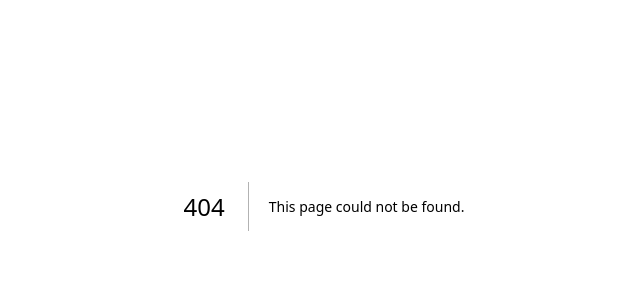
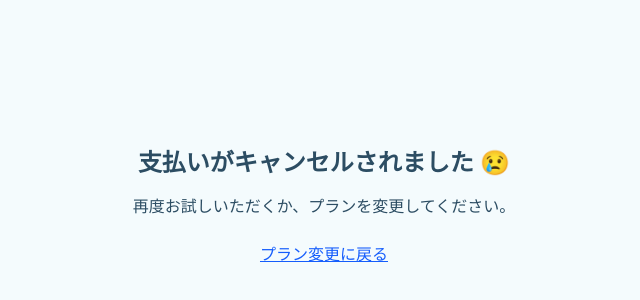
Before and after one commit to ms-engineer-bc25-05/team-a-final-project, a Next.js app in the folder frontend/: page /cancel in a window 1280 px wide. Before the commit this address had no page. Shown: the part 194-494 px from the top of the page, without its empty margins (316-956 px from the left). Built offline with nearby package versions, Linux system fonts and the light colour scheme.

Commit message:
fix: Strip決済の動作確認・決済完了画面とキャンセル後の遷移ページ作成

```diff
--- /dev/null
+++ b/frontend/src/app/cancel/page.tsx
@@ -0,0 +1,14 @@
+"use client";
+import Link from "next/link";
+
+export default function CancelPage() {
+  return (
+    <div className="flex flex-col items-center justify-center min-h-screen bg-[#f4fbfd]">
+      <h1 className="text-2xl font-bold text-[#2c4d63] mb-4">支払いがキャンセルされました 😢</h1>
+      <p className="text-[#2c4d63]">再度お試しいただくか、プランを変更してください。</p>
+      <Link href="/payment" className="mt-6 text-blue-600 underline">
+        プラン変更に戻る
+      </Link>
+    </div>
+  );
+}
--- a/frontend/src/app/payment/page.tsx
+++ b/frontend/src/app/payment/page.tsx
@@ -67,7 +67,7 @@ export default function PaymentPage() {
 
              {/* NOTE: Stripe Checkoutボタン */}
              <button
-               onSubmit={handleCheckout}
+               onClick={handleCheckout}
                disabled={loading}
                className="w-full bg-[#b9ddee] hover:bg-[#a8d2e8] text-[#2c4d63] font-semibold rounded-2xl py-2 shadow-sm transition"
                >
--- /dev/null
+++ b/frontend/src/app/success/page.tsx
@@ -0,0 +1,14 @@
+"use client";
+import Link from "next/link";
+
+export default function SuccessPage() {
+  return (
+    <div className="flex flex-col items-center justify-center min-h-screen bg-[#f4fbfd]">
+      <h1 className="text-2xl font-bold text-[#2c4d63] mb-4">お支払いが完了しました 🎉</h1>
+      <p className="text-[#2c4d63]">ご利用ありがとうございます。</p>
+      <Link href="/" className="mt-6 text-blue-600 underline">
+        トップに戻る
+      </Link>
+    </div>
+  );
+}
```
